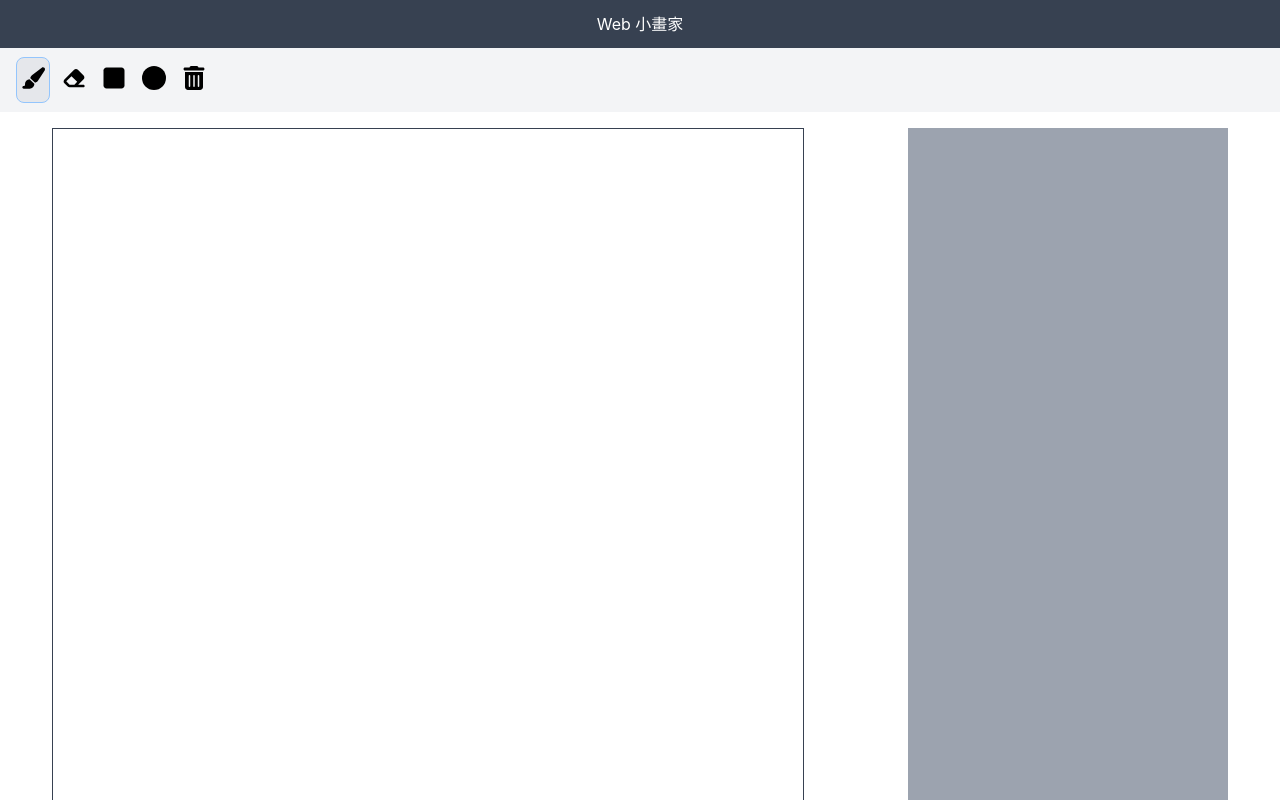
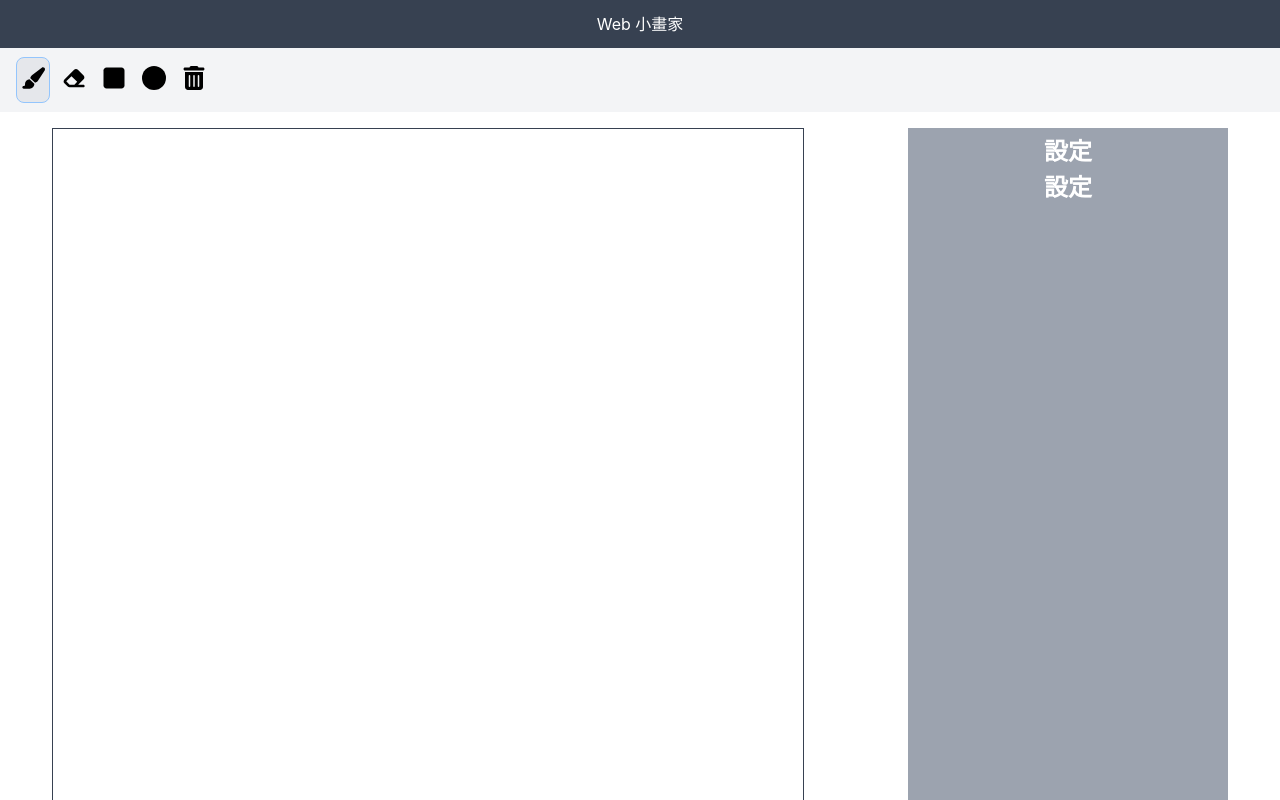
Before and after one commit to hsuan1117/ss-webcanvas, a React (Create React App) app: page / in a window 1280 px wide. Shown: the top 800 px of the page. Built offline with nearby package versions, Linux system fonts and the light colour scheme.

Commit message:
real clear

```diff
--- a/src/components/Painter.jsx
+++ b/src/components/Painter.jsx
@@ -17,6 +17,7 @@ export default function Painter() {
     const [startPoint, setStartPoint] = useState({x: 0, y: 0});
     const [mode, setMode] = useState("pen");
     const [history, setHistory] = useState([]);
+    const [askRealClear, setAskRealClear] = useState(false);
 
     function getMousePos(canvas, evt) {
         const rect = canvas.getBoundingClientRect(), // abs. size of element
@@ -143,12 +144,17 @@ export default function Painter() {
     }, [insideCanvas, isDrawing, startPoint]);
 
     const clear = () => {
+        if(!askRealClear) {
+            setAskRealClear(true);
+            return;
+        }
         setMode('clear')
         const canvas = canvasRef.current;
         const ctx = canvas.getContext("2d");
         ctx.clearRect(0, 0, canvas.width, canvas.height);
         setHistory([]);
         setMode('pen')
+        setAskRealClear(false);
     }
 
     return (
@@ -168,7 +174,7 @@ export default function Painter() {
                     <FontAwesomeIcon icon={faCircle} className={"h-6 w-6"}/>
                 </Button>
                 <Button onClick={clear} selected={mode === 'clear'}>
-                    <FontAwesomeIcon icon={faTrashCan} className={"h-6 w-6"}/>
+                    <FontAwesomeIcon icon={faTrashCan} className={`h-6 w-6 ${askRealClear? 'font-bold text-red-600' : ''}`}/>
                 </Button>
             </div>
             <div className={'mt-20 w-full flex flex-row justify-around'}>
@@ -181,8 +187,9 @@ export default function Painter() {
                         onMouseUp={mouseUp}
                         onMouseMove={mouseMove}
                 />
-                <div className={'w-1/4 bg-gray-400 flex flex-col'}>
-
+                <div className={'w-1/4 bg-gray-400 flex flex-col p-2 gap-1'}>
+                    <div className={'text-2xl text-white font-bold'}>設定</div>
+                    <div className={'text-2xl text-white font-bold'}>設定</div>
                 </div>
             </div>
             <span className={'text-gray-700'}>{insideCanvas ? 'Inside Canvas' : 'Outside Canvas'}</span>
```
